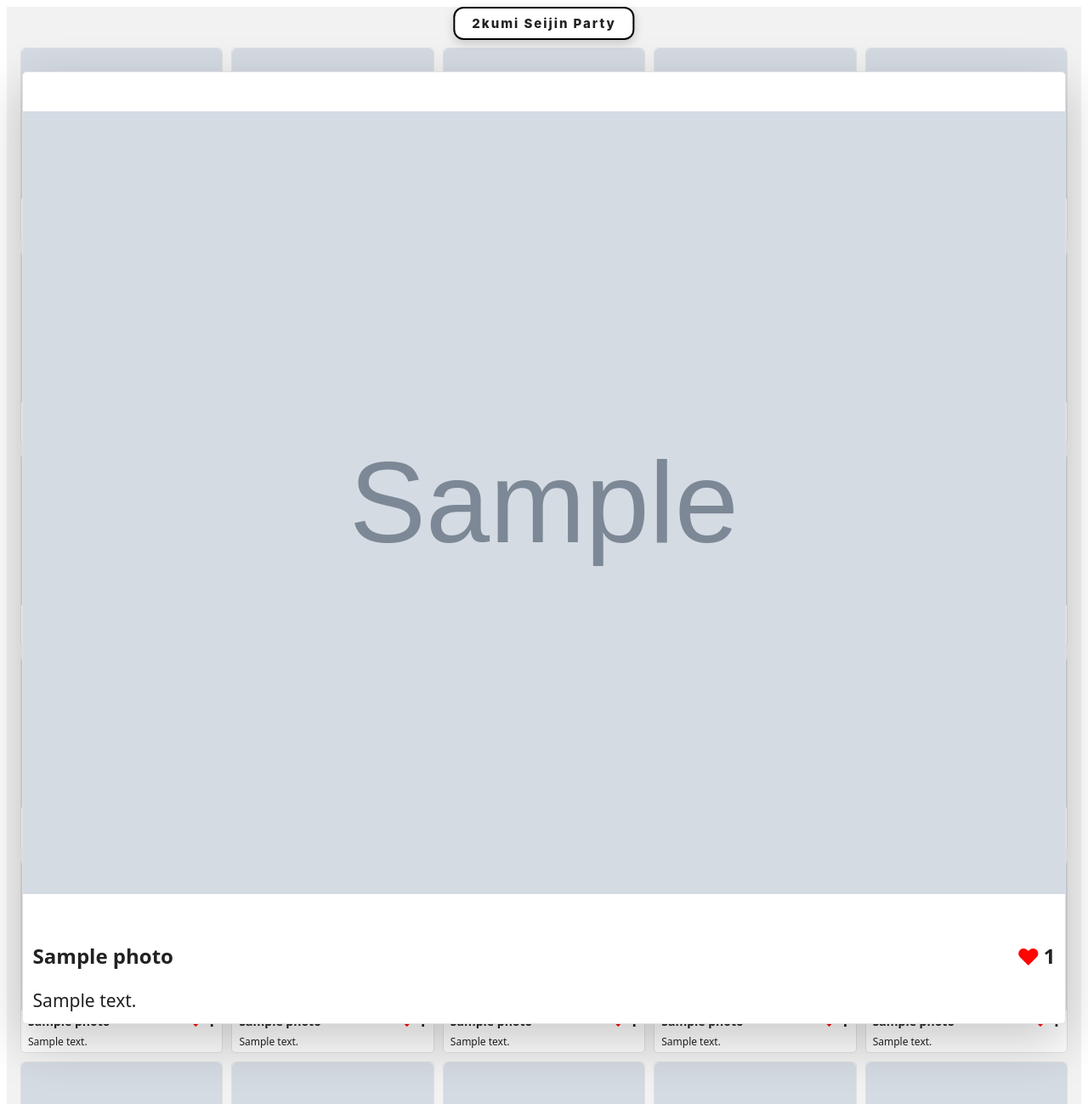
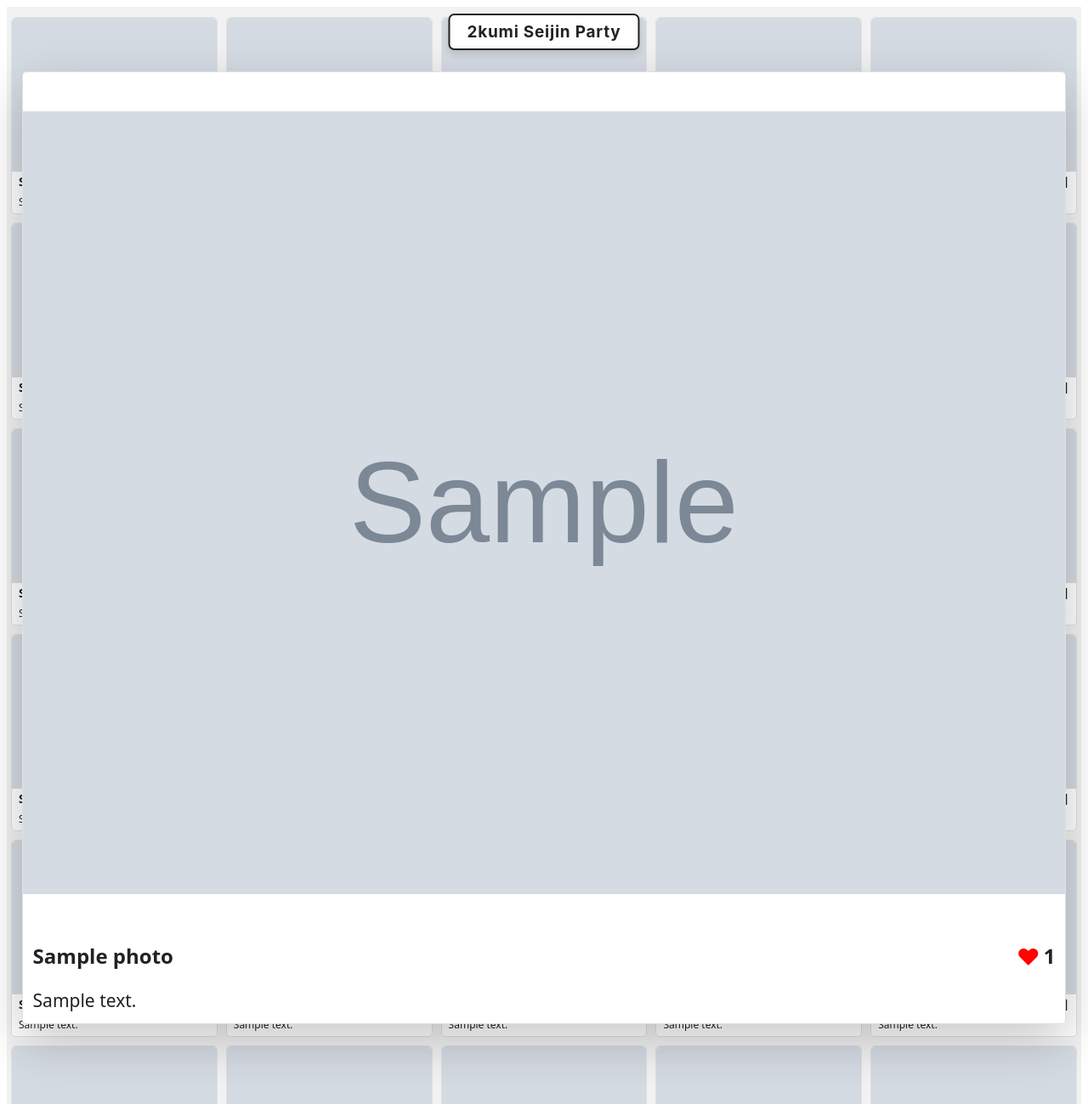
Before and after one commit to tama-git/seijinphoto_2026, a Django app: template photos/templates/photos/screen.html in a window 1280 px wide. Shown: the whole page at 85% size. Run offline with Django 5.2, Linux system fonts and the light colour scheme; the template is opened without the code that fills it: values that come from a table or form of the project are taken from there, others are empty; tables that the repository leaves empty hold one stand-in row (values such as "Sample post"); grey boxes marked "Sample" are stand-in pictures; data that the repository does not hold is empty.

Commit message:
コメント調整

```diff
--- a/photos/static/photos/css/screen.css
+++ b/photos/static/photos/css/screen.css
@@ -1,39 +1,44 @@
-/* 画面全体 */
-
-.screen-body {
-    margin: 0;
-    background: #f2f2f2;
-    font-family: system-ui, -apple-system, BlinkMacSystemFont, sans-serif;
-    color: #222;
-    position: relative;
+:root {
+  --pickup-h: 78vh;
 }
 
-/* タイトル用の透明ヘッダー（帯にはしない） */
-.screen-header {
-    position: absolute;          /* ★ 画面の上に浮かせる */
-    top: 0px;
-    left: 50%;
-    transform: translateX(-50%);
-    text-align: center;
-
-    background: transparent;     /* ★ 帯の背景は完全になし */
-    border: none;                /* ボーダーも消す */
-    padding: 0;                  /* 高さを生まないようにする */
-    z-index: 10;                 /* 写真より前面に */
-    pointer-events: none;        /* クリック邪魔しないように（なくてもOK） */
+/* ========================================
+   画面全体
+======================================== */
+.screen-body {
+  margin: 0;
+  background: #f2f2f2;
+  color: #222;
+  font-family: system-ui, -apple-system, BlinkMacSystemFont, sans-serif;
+  position: relative;
 }
 
+/* ========================================
+   ヘッダー
+======================================== */
+.screen-header {
+  position: absolute;
+  top: 8px;
+  left: 50%;
+  transform: translateX(-50%);
+  text-align: center;
+  z-index: 10;
+
+  background: transparent;
+  border: none;
+  padding: 0;
+  pointer-events: none;
+}
 
 .screen-header h1 {
   display: inline-block;
+  margin: 0;
   padding: 8px 20px;
-  margin: 0;
 
-  background: #fff;
-  border-radius: 12px; /* 5 → 12 の方が今っぽい */
-  box-shadow: 0 4px 12px rgba(0,0,0,.18);
-
-  border: 2px solid #000;
+  background: #ffffff;
+  border: 2px solid #222;
+  border-radius: 7px;
+  box-shadow: 0 4px 10px rgba(0, 0, 0, 0.14);
 
   font-family:
     -apple-system, BlinkMacSystemFont,
@@ -41,32 +46,33 @@
     "Segoe UI", Roboto, "Helvetica Neue", Arial,
     "Noto Sans JP", sans-serif;
 
-  font-weight: 800;
-
-  font-size: 15px;
-  letter-spacing: 0.13em;
+  font-size: 19px;
+  font-weight: 700;
+  letter-spacing: 0.04em;
+  color: #222;
 
   pointer-events: auto;
 }
 
-
-
+/* ========================================
+   メイン表示領域
+======================================== */
 .screen-main {
-    padding: 48px 16px 24px;    /* ★ 上だけ少し大きめにして、タイトルプレートと被らないように */
-    box-sizing: border-box;
-
-    height: 100vh;              /* ★ ヘッダー分を引かず、画面まるごと */
-    overflow-y: auto;
-    scrollbar-width: none;
+  height: 100vh;
+  padding: 12px 5px 5px;
+  box-sizing: border-box;
+  overflow: hidden;
 }
 
-
 .screen-main::-webkit-scrollbar {
-    display: none;               /* Chrome / Edge */
+  display: none;
+  width: 0;
+  height: 0;
 }
 
-/* ピンタレスト風レイアウト（縦方向の空白を埋める） */
-
+/* ========================================
+   グリッド
+======================================== */
 .screen-photo-grid {
   display: flex;
   align-items: flex-start;
@@ -81,19 +87,6 @@
   min-width: 0;
 }
 
-.screen-photo-card {
-    background: #ffffff;
-    border: 1px solid #e0e0e0;
-    border-radius: 5px;     /* すこしまるめる */
-    padding: 0 0 4px;       /* 上左右8〜10くらい */
-    box-sizing: border-box;
-    break-inside: avoid;   /* 途中でカードがちぎれないようにする */
-    margin-bottom: 10px;   /* 下方向の余白（column-gap の縦版） */
-    width: 100%;
-    margin-bottom: 10px;
-}
-
-
 .screen-initial-data {
   display: none;
 }
@@ -102,132 +95,135 @@
   display: none !important;
 }
 
+/* ========================================
+   カード
+======================================== */
+.screen-photo-card {
+  width: 100%;
+  box-sizing: border-box;
+  margin-bottom: 10px;
+  padding: 0 0 4px;
 
-.screen-photo-card.is-new {
-  animation: screenNewCard 0.6s ease;
-}
-@keyframes screenNewCard {
-  from { opacity: 0; transform: translateY(10px); }
-  to   { opacity: 1; transform: translateY(0); }
+  background: #ffffff;
+  border: 1px solid #e0e0e0;
+  border-radius: 5px;
+  break-inside: avoid;
+  overflow: hidden;
 }
 
-/* グリッドを埋めるだけの空カード（見た目は透明） */
-.screen-photo-card--empty {
-    border: none;
-    background: transparent;
-    box-shadow: none;
+.screen-photo-card.no-message {
+  padding-bottom: 4px;
 }
 
-/* 念のため中身があっても非表示にしておく */
+/* 新着カード */
+.screen-photo-card.is-new {
+  opacity: 0;
+  transform: translateY(16px) scale(0.97);
+  animation: screenCardIn 0.4s ease-out forwards;
+}
+
+@keyframes screenCardIn {
+  to {
+    opacity: 1;
+    transform: translateY(0) scale(1);
+  }
+}
+
+/* 空カード */
+.screen-photo-card--empty {
+  border: none;
+  background: transparent;
+  box-shadow: none;
+}
+
 .screen-photo-card--empty img,
 .screen-photo-card--empty .screen-photo-meta,
 .screen-photo-card--empty .screen-message {
-    display: none;
+  display: none;
 }
 
-
-/* コメントなし用：下の余白を減らす */
-.screen-photo-card.no-message {
-    padding-bottom: 4px;      /* 好みで2〜6pxくらいに調整してOK */
+/* ========================================
+   写真
+======================================== */
+.screen-photo-image {
+  width: 100%;
+  height: auto;
+  display: block;
+  object-fit: cover;
+  border-radius: 5px 5px 0 0;
+  background: #f6f6f6;
 }
 
-/* 写真：横幅だけそろえて、縦は写真に合わせて伸び縮みさせる */
-.screen-photo-image {
-    width: 100%;        /* カードの横いっぱい */
-    height: auto;       /* 縦は画像比率に任せる */
-    display: block;
-    border-radius: 5px 5px 0 0;
-    object-fit: cover;
-}
+/* ========================================
+   メタ情報
+======================================== */
+.screen-photo-meta {
+  display: flex;
+  justify-content: space-between;
+  align-items: center;
 
-
-
-/* 名前＋ハートの行（横並び） */
-.screen-photo-meta {
-    display: flex;
-    justify-content: space-between;
-    align-items: center;   /* 行の中を縦方向センター */
-
-    margin-top: 0px;
-    padding: 0 8px;
-    font-size: 14px;       /* 名前・数字・ハートのベースサイズを揃える */
-    line-height: 1;        /* 上下の余白をなくす */
+  margin-top: 0;
+  padding: 0 8px;
+  font-size: 14px;
+  line-height: 1;
 }
 
 .screen-name {
-    font-weight: 600;
-    display: flex;
-    align-items: center;
-    line-height: 1;
+  display: flex;
+  align-items: center;
+  font-weight: 600;
+  line-height: 1;
 }
 
-/* コメントは下に一行で出す */
+/* ========================================
+   コメント
+======================================== */
 .screen-message {
-    margin: 3px 0 0;
-    font-size: 12px;
-    line-height: 1.4;
-    word-break: break-word;
-    padding: 0 8px;
+  margin: 3px 0 0;
+  padding: 0 8px;
+
+  font-size: 12px;
+  line-height: 1.4;
+  word-break: break-word;
 }
 
-/* いいね表示（スクリーン用） */
+/* ========================================
+   いいね表示
+======================================== */
 .screen-like-display {
-    display: flex;
-    align-items: center;
-    gap: 4px;
-    font-size: 14px;
-    line-height: 1;
+  display: flex;
+  align-items: center;
+  gap: 4px;
+  font-size: 14px;
+  line-height: 1;
 }
 
 .screen-like-display .screen-heart {
-    font-size: 1.1rem;
-    line-height: 1;
-    position: relative;
-    top: -4px;   /* ← ここでハートを1pxだけ上に持ち上げる */
+  position: relative;
+  top: -4px;
+  font-size: 1.1rem;
+  line-height: 1;
 }
 
-
-/* いいねあり：赤いハート ♥ */
 .screen-heart--liked {
-    color: #ff0400;
+  color: #ff0400;
 }
 
-/* いいね0：黒いハート ♡ */
 .screen-heart--no-like {
-    color: #000000;
+  color: #000000;
 }
 
 .screen-like-count {
-    line-height: 1;
-    font-size: 1.1rem;
-    line-height: 1;
-    position: relative;
-    top: -4px;
-
+  position: relative;
+  top: -4px;
+  font-size: 1.1rem;
+  line-height: 1;
 }
 
-/* ===== 新しく追加されたカードが「スーッ」と出る用 ===== */
-
-.screen-photo-card.is-new {
-    opacity: 0;
-    transform: translateY(16px) scale(0.97);
-    animation: screenCardIn 0.4s ease-out forwards;
-}
-
-@keyframes screenCardIn {
-    to {
-        opacity: 1;
-        transform: translateY(0) scale(1);
-    }
-}
-
-/* ===== ピックアップ（流れてるカードっぽく + 幅は写真に追従） ===== */
-
-:root{
-  --pickup-h: 78vh; /* ← 縦幅固定。好みで 55〜70vh で調整 */
-}
-
-.pickup-overlay{
+/* ========================================
+   ピックアップ表示
+======================================== */
+.pickup-overlay {
   position: fixed;
   inset: 0;
   display: grid;
@@ -236,47 +232,43 @@
   pointer-events: none;
   z-index: 9999;
   transition: opacity 0.25s ease;
-
 }
 
-.pickup-overlay.is-show{
+.pickup-overlay.is-show {
   opacity: 1;
   pointer-events: auto;
 }
 
-/* ★ここが肝：カード幅を写真に合わせて可変にする */
-.pickup-card{
+.pickup-card {
   display: inline-flex;
   flex-direction: column;
+  width: fit-content;
+  max-width: 96vw;
 
-  width: fit-content;     /* 写真幅にフィット */
-  max-width: 96vw;        /* 画面からはみ出さない保険 */
-
-  background: #ffffff;    /* 流れてるカードと同じ白 */
+  background: #ffffff;
   border: 1px solid #e0e0e0;
   border-radius: 5px;
   padding: 0 0 4px;
 
-  box-shadow: 0 20px 60px rgba(0,0,0,0.22);
-  overflow: hidden;       /* 角丸を画像にも効かせる */
+  box-shadow: 0 20px 60px rgba(0, 0, 0, 0.22);
+  overflow: hidden;
 
   transform: translateY(10px) scale(0.98);
   transition: transform 0.25s ease;
 }
 
-.pickup-overlay.is-show .pickup-card{
+.pickup-overlay.is-show .pickup-card {
   transform: translateY(0) scale(1);
 }
 
-.pickup-image-wrap{
+.pickup-image-wrap {
   display: flex;
   align-items: center;
   justify-content: center;
   overflow: hidden;
 }
 
-/* 縦は固定、横長はそれに応じて横が伸びる */
-.pickup-image-wrap img{
+.pickup-image-wrap img {
   height: var(--pickup-h);
   width: auto;
   max-width: 96vw;
@@ -284,8 +276,7 @@
   display: block;
 }
 
-/* 文字エリア：写真幅に合わせて収まるように */
-.pickup-meta{
+.pickup-meta {
   display: flex;
   justify-content: space-between;
   align-items: center;
@@ -298,37 +289,36 @@
   min-width: 0;
 }
 
-.pickup-comment{
+.pickup-comment {
   min-width: 0;
   overflow-wrap: anywhere;
   text-align: right;
 }
 
-
-/* ===== ピックアップ内だけ：投稿者名・いいね数の文字サイズ調整 ===== */
-
-.pickup-card .screen-name{
-  font-size: 24px;   /* ← 投稿者名 */
-  font-weight: 700;
-  line-height: 1.1;
-}
-.pickup-card .screen-message{
-  font-size: 21px;   /* ← コメント */
-  line-height: 1.25;
-  padding: 8px 12px 10px;
-}
-.pickup-card .screen-like-count{
-  font-size: 24px;   /* ← いいね数 */
+/* ピックアップ内の文字サイズ */
+.pickup-card .screen-name {
+  font-size: 24px;
   font-weight: 700;
   line-height: 1.1;
 }
 
-.pickup-card .screen-heart{
-  font-size: 27px;   /* ← ハートも揃えて大きくしたいなら */
+.pickup-card .screen-message {
+  padding: 8px 12px 10px;
+  font-size: 21px;
+  line-height: 1.25;
+}
+
+.pickup-card .screen-like-count {
+  font-size: 24px;
+  font-weight: 700;
+  line-height: 1.1;
+}
+
+.pickup-card .screen-heart {
+  font-size: 27px;
   line-height: 1;
 }
 
-/* ついでに、上の白い帯(メタ)の高さを整えたい時 */
-.pickup-card .screen-photo-meta{
+.pickup-card .screen-photo-meta {
   padding: 10px 12px;
 }
```
Also changed, not shown: photos/static/photos/js/screen.js (+48 -90 lines).
